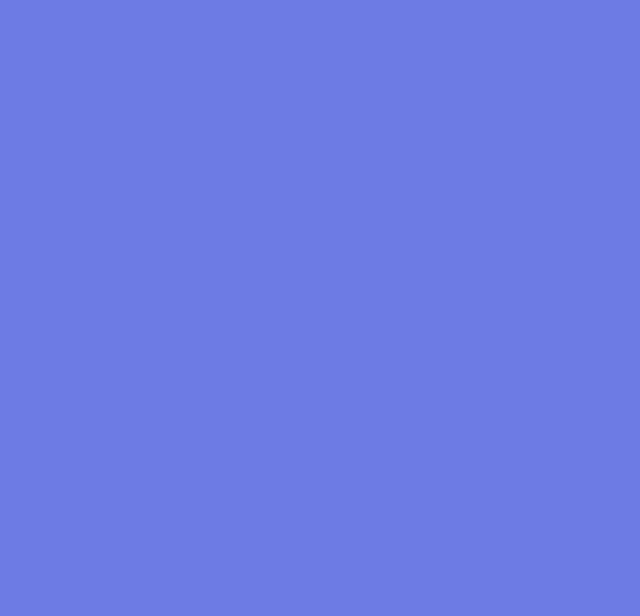
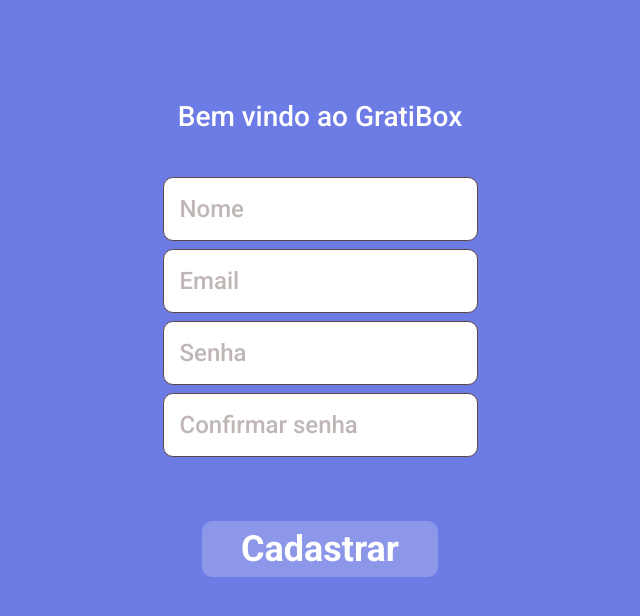
Before and after one commit to gmtorres95/GratiBox-front, a React (Create React App) app: page /sign-up in a window 1280 px wide. Before the commit this address had no page. Shown: the top 616 px of the page, without its empty margins (320-960 px from the left). Built offline with nearby package versions, Linux system fonts and the light colour scheme.

Commit message:
chore: add layout for /sign-up route

```diff
--- a/src/App.jsx
+++ b/src/App.jsx
@@ -1,5 +1,6 @@
 import React from 'react';
+import { Outlet } from 'react-router';
 
 export default function App() {
-  return <div />
-};
+  return <Outlet />;
+}
--- a/src/index.jsx
+++ b/src/index.jsx
@@ -5,14 +5,17 @@ import { BrowserRouter, Routes, Route } from 'react-router-dom';
 import GlobalStyle from './styles/GlobalStyle';
 import App from './App';
 import Home from './pages/Home/Home';
+import SignUp from './pages/SignUp/SignUp';
 
 const rootElement = document.getElementById('root');
 render(
   <BrowserRouter>
   <GlobalStyle />
     <Routes>
-      <Route path="/" element={<App />} />
-      <Route index element={<Home />} />
+      <Route path="/" element={<App />}>
+        <Route index element={<Home />} />
+        <Route path="sign-up" element={<SignUp />} />
+      </Route>
     </Routes>
   </BrowserRouter>,
   rootElement,
--- a/src/pages/Home/Home.jsx
+++ b/src/pages/Home/Home.jsx
@@ -21,4 +21,4 @@ export default function Home() {
       </div>
     </Wrapper>
   );
-};
+}
--- /dev/null
+++ b/src/pages/SignUp/SignUp.jsx
@@ -0,0 +1,37 @@
+import React from 'react';
+
+import Wrapper from './styles/Wrapper';
+import SignUpForm from './styles/SignUpForm';
+import StyledButton from './styles/StyledButton';
+import AuthenticationInput from '../../styles/AuthenticationInput';
+
+export default function SignUp() {
+  return (
+    <Wrapper>
+      <h1>Bem vindo ao GratiBox</h1>
+      <SignUpForm>
+        <AuthenticationInput
+          type="text"
+          placeholder="Nome"
+          required
+        />
+        <AuthenticationInput
+          type="email"
+          placeholder="Email"
+          required
+        />
+        <AuthenticationInput
+          type="password"
+          placeholder="Senha"
+          required
+        />
+        <AuthenticationInput
+          type="password"
+          placeholder="Confirmar senha"
+          required
+        />
+        <StyledButton>Cadastrar</StyledButton>
+      </SignUpForm>
+    </Wrapper>
+  );
+}
--- /dev/null
+++ b/src/pages/SignUp/styles/SignUpForm.js
@@ -0,0 +1,10 @@
+import styled from 'styled-components';
+
+const SignUpForm = styled.form`
+  margin: 36px 0px;
+  display: flex;
+  flex-direction: column;
+  align-items: center;
+`;
+
+export default SignUpForm;
--- /dev/null
+++ b/src/pages/SignUp/styles/StyledButton.js
@@ -0,0 +1,14 @@
+import styled from 'styled-components';
+
+const StyledButton = styled.button`
+  width: 236px;
+  height: 56px;
+  border-radius: 10px;
+  margin-top: 60px;
+  background-color: #8C97EA;
+  color: #FFF;
+  font-size: 36px;
+  font-weight: 700;
+`;
+
+export default StyledButton;
--- /dev/null
+++ b/src/pages/SignUp/styles/Wrapper.js
@@ -0,0 +1,16 @@
+import styled from 'styled-components';
+
+const Wrapper = styled.div`
+padding: 92px 24px 24px;
+display: flex;
+flex-direction: column;
+
+h1 {
+  font-size: 28px;
+  font-weight: 500;
+  margin: 8px auto 4px;
+  text-align: center;
+}
+`;
+
+export default Wrapper;
--- /dev/null
+++ b/src/styles/AuthenticationInput.js
@@ -0,0 +1,17 @@
+import styled from 'styled-components';
+
+const AuthenticationInput = styled.input`
+height: 64px;
+border-radius: 10px;
+font-size: 24px;
+font-weight: 500;
+border: 1px solid #604848;
+padding: 16px;
+margin: 4px 0px;
+
+&::placeholder {
+  color: #60484866;
+}
+`;
+
+export default AuthenticationInput;
```
